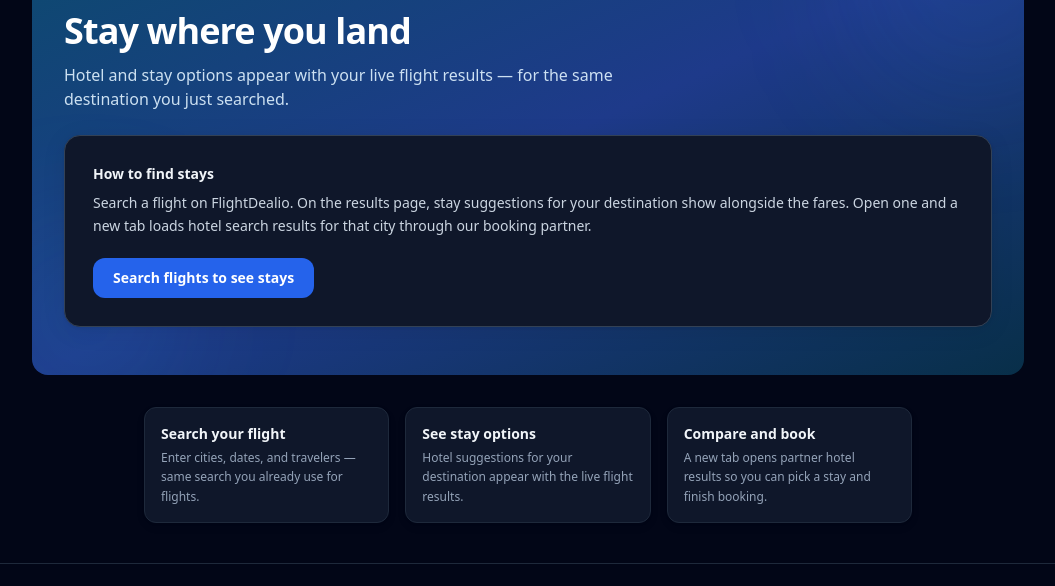
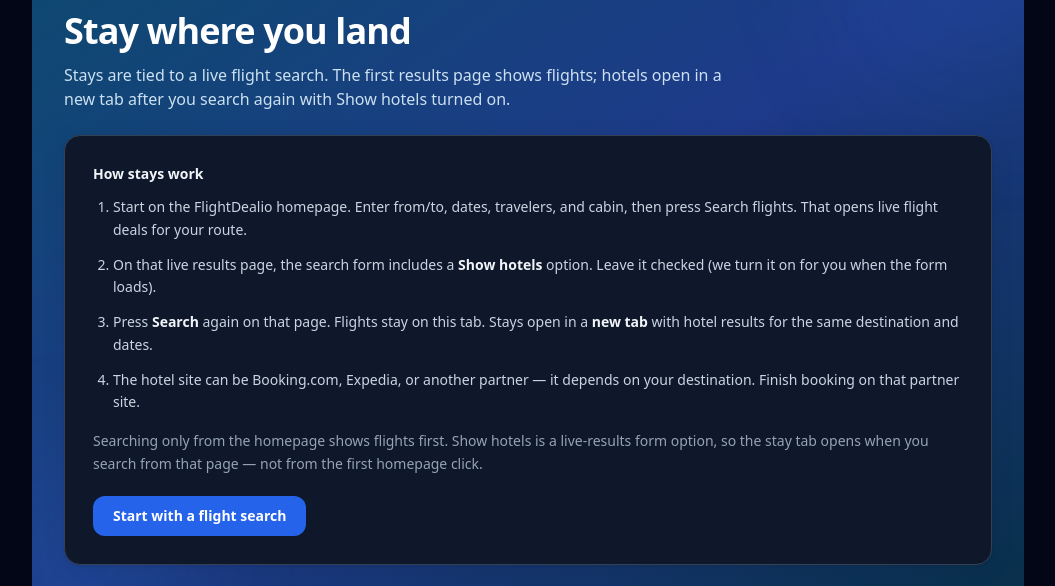
Before and after one commit to johnyi0x/flightdealio, a Next.js app: page /stays in a window 1280 px wide. Shown: the part 168-754 px from the top of the page, without its empty margins (112-1167 px from the left). Built offline with nearby package versions, Linux system fonts and the light colour scheme; no server answers.

Commit message:
stay page update2

```diff
--- a/app/about/page.tsx
+++ b/app/about/page.tsx
@@ -59,7 +59,8 @@
           Enter your airports or cities, travel dates, cabin class, and how many travelers you are.
           FlightDealio runs a live search and shows results powered by our travel partners so you
           can compare prices and flight details, then complete booking with the seller you choose.
-          Stay suggestions for your destination also appear with those results.
+          To see hotels for the same destination, keep Show hotels checked on that live search
+          form and press Search again — stays open in a new tab.
         </p>
         <p>
           <Link
@@ -83,8 +84,9 @@
             <Link href="/stays" className="font-semibold text-brand-600 hover:underline dark:text-brand-400">
               Stays
             </Link>{" "}
-            — hotel options for your destination appear with live flight results; opening them
-            loads partner hotel search in a new tab.
+            — search flights, then press Search again on live results with Show hotels checked.
+            Partner hotel results (Booking.com, Expedia, or another brand, depending on
+            destination) open in a new tab.
           </li>
           <li>
             <Link href="/cars" className="font-semibold text-brand-600 hover:underline dark:text-brand-400">
@@ -117,10 +119,10 @@
         <p className="text-sm leading-relaxed text-slate-600 dark:text-slate-300 sm:text-base">
           FlightDealio is a search and comparison front door. When you select a flight offer, you
           continue to a partner travel agency or brand to finish payment and receive your tickets.
-          Stay options work the same way: they open partner hotel results (including Expedia) in a
-          new tab so you can compare and book there. Prices and availability come from those
-          partners and can change; always confirm the final price on the booking site before you
-          pay.
+          Stay options work the same way: after you search again with Show hotels checked, partner
+          hotel results open in a new tab. The hotel brand can be Booking.com, Expedia, or another
+          partner depending on destination. Prices and availability come from those partners and
+          can change; always confirm the final price on the booking site before you pay.
         </p>
       </section>
 
@@ -141,8 +143,8 @@
       <section className="rounded-2xl border border-slate-200 bg-white p-5 dark:border-slate-800 dark:bg-slate-900 sm:p-6">
         <h2 className="text-lg font-semibold text-slate-900 dark:text-white">Ready to go?</h2>
         <p className="mt-2 text-sm text-slate-600 dark:text-slate-300">
-          Start with a flight search — stays show up with your results — or explore cars,
-          transfers, and eSIM for the rest of your trip.
+          Start with a flight search. On live results, keep Show hotels checked and press Search
+          again for stays — or explore cars, transfers, and eSIM for the rest of your trip.
         </p>
         <div className="mt-4 flex flex-wrap gap-3">
           <Link
--- a/app/live-search/page.tsx
+++ b/app/live-search/page.tsx
@@ -24,6 +24,7 @@
   useEffect(() => {
     const params = new URLSearchParams(window.location.search);
     const flightSearch = params.get("flightSearch")?.trim();
+    const fdStays = params.get("fdStays");
 
     // No real search → do not fire Ads conversion
     if (!flightSearch) {
@@ -31,7 +32,9 @@
       return;
     }
 
-    const next = `${wlHome}/?flightSearch=${encodeURIComponent(flightSearch)}`;
+    const staysQ =
+      fdStays === "0" ? "&fdStays=0" : fdStays === "1" ? "&fdStays=1" : "";
+    const next = `${wlHome}/?flightSearch=${encodeURIComponent(flightSearch)}${staysQ}`;
     setTarget(next);
     setReady(true);
 
--- a/app/stays/page.tsx
+++ b/app/stays/page.tsx
@@ -4,7 +4,7 @@
 export const metadata: Metadata = {
   title: "FlightDealio — Stays & hotels",
   description:
-    "Find hotels for your destination after you search flights on FlightDealio. Stay options open in a new tab with partner hotel results.",
+    "Find hotels for your destination on FlightDealio. Search flights, then check Show hotels on live results and press Search to open partner hotel results in a new tab.",
 };
 
 export default function StaysPage() {
@@ -22,26 +22,50 @@
             <h1 className="max-w-2xl text-2xl font-bold tracking-tight text-white sm:text-4xl">
               Stay where you land
             </h1>
-            <p className="max-w-xl text-sm leading-relaxed text-sky-100/90 sm:text-base">
-              Hotel and stay options appear with your live flight results — for the same
-              destination you just searched.
+            <p className="max-w-2xl text-sm leading-relaxed text-sky-100/90 sm:text-base">
+              Stays are tied to a live flight search. The first results page shows flights; hotels
+              open in a new tab after you search again with Show hotels turned on.
             </p>
           </div>
 
           <div className="rounded-2xl border border-slate-200/20 bg-white p-5 shadow-search sm:p-7 dark:border-slate-700 dark:bg-slate-900">
             <p className="text-sm font-semibold text-slate-900 dark:text-slate-100">
-              How to find stays
+              How stays work
             </p>
-            <p className="mt-2 text-sm leading-relaxed text-slate-600 dark:text-slate-300">
-              Search a flight on FlightDealio. On the results page, stay suggestions for your
-              destination show alongside the fares. Open one and a new tab loads hotel search
-              results for that city through our booking partner.
+            <ol className="mt-3 list-decimal space-y-3 pl-5 text-sm leading-relaxed text-slate-600 dark:text-slate-300">
+              <li>
+                Start on the FlightDealio homepage. Enter from/to, dates, travelers, and cabin,
+                then press Search flights. That opens live flight deals for your route.
+              </li>
+              <li>
+                On that live results page, the search form includes a{" "}
+                <span className="font-semibold text-slate-800 dark:text-slate-100">
+                  Show hotels
+                </span>{" "}
+                option. Leave it checked (we turn it on for you when the form loads).
+              </li>
+              <li>
+                Press{" "}
+                <span className="font-semibold text-slate-800 dark:text-slate-100">Search</span>{" "}
+                again on that page. Flights stay on this tab. Stays open in a{" "}
+                <span className="font-semibold text-slate-800 dark:text-slate-100">new tab</span>{" "}
+                with hotel results for the same destination and dates.
+              </li>
+              <li>
+                The hotel site can be Booking.com, Expedia, or another partner — it depends on
+                your destination. Finish booking on that partner site.
+              </li>
+            </ol>
+            <p className="mt-4 text-sm leading-relaxed text-slate-500 dark:text-slate-400">
+              Searching only from the homepage shows flights first. Show hotels is a live-results
+              form option, so the stay tab opens when you search from that page — not from the
+              first homepage click.
             </p>
             <Link
               href="/"
               className="mt-5 inline-flex rounded-xl bg-brand-600 px-5 py-2.5 text-sm font-bold text-white hover:bg-brand-700"
             >
-              Search flights to see stays
+              Start with a flight search
             </Link>
           </div>
         </div>
@@ -50,16 +74,16 @@
       <section className="mx-auto mt-8 grid max-w-3xl gap-4 px-4 sm:grid-cols-3 sm:px-0">
         {[
           {
-            title: "Search your flight",
-            body: "Enter cities, dates, and travelers — same search you already use for flights.",
+            title: "Search flights",
+            body: "Use the homepage form. You land on live fares for your route and dates.",
           },
           {
-            title: "See stay options",
-            body: "Hotel suggestions for your destination appear with the live flight results.",
+            title: "Keep Show hotels on",
+            body: "On the live results form, leave Show hotels checked, then press Search.",
           },
           {
-            title: "Compare and book",
-            body: "A new tab opens partner hotel results so you can pick a stay and finish booking.",
+            title: "Book in a new tab",
+            body: "Hotel results open separately for that destination — Booking.com, Expedia, or another partner.",
           },
         ].map((item) => (
           <div
--- a/components/FlightSearchForm.tsx
+++ b/components/FlightSearchForm.tsx
@@ -99,6 +99,7 @@
   const [children, setChildren] = useState(0);
   const [infants, setInfants] = useState(0);
   const [cabinClass, setCabinClass] = useState<"economy" | "business">("economy");
+  const [searchStays, setSearchStays] = useState(true);
   const [travelersOpen, setTravelersOpen] = useState(false);
   const [cabinOpen, setCabinOpen] = useState(false);
   const [travelersStyle, setTravelersStyle] = useState<CSSProperties | null>(null);
@@ -250,8 +251,9 @@
     }
 
     setBusy(true);
+    const staysQ = searchStays ? "&fdStays=1" : "&fdStays=0";
     window.location.assign(
-      `/live-search?flightSearch=${encodeURIComponent(flightSearch)}`,
+      `/live-search?flightSearch=${encodeURIComponent(flightSearch)}${staysQ}`,
     );
   }
 
@@ -357,6 +359,15 @@
             </button>
           ))}
         </div>
+        <label className="inline-flex cursor-pointer items-center gap-2 text-xs font-medium text-white/90 sm:text-sm">
+          <input
+            type="checkbox"
+            checked={searchStays}
+            onChange={(e) => setSearchStays(e.target.checked)}
+            className="h-4 w-4 rounded border-slate-300 text-brand-600 focus:ring-brand-500"
+          />
+          Also search stays
+        </label>
       </div>
 
       <div className="rounded-2xl border border-slate-200 bg-white shadow-search dark:border-slate-700 dark:bg-slate-900">
```
Also changed, not shown: whitelabel/flightdealio-wl.html (+67 -1 lines).
